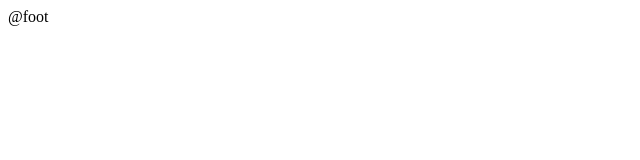
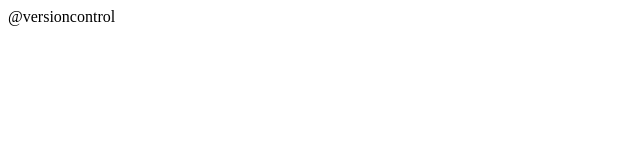
Before and after one commit to SonnyB34/version-control-simulation-SBA1, a plain HTML site: page index.html in a window 1280 px wide. Shown: the full height of the page, 0-640 px from the left. Drawn offline with Linux system fonts and the light colour scheme.

Commit message:
added reflections.md

```diff
--- a/index.html
+++ b/index.html
@@ -7,13 +7,4 @@
 
 
 
-
-
-
-
-
-
-
-
-
-<footer>@foot</footer>
+<footer>@versioncontrol</footer>
```
Also changed, not shown: 1 other file.
